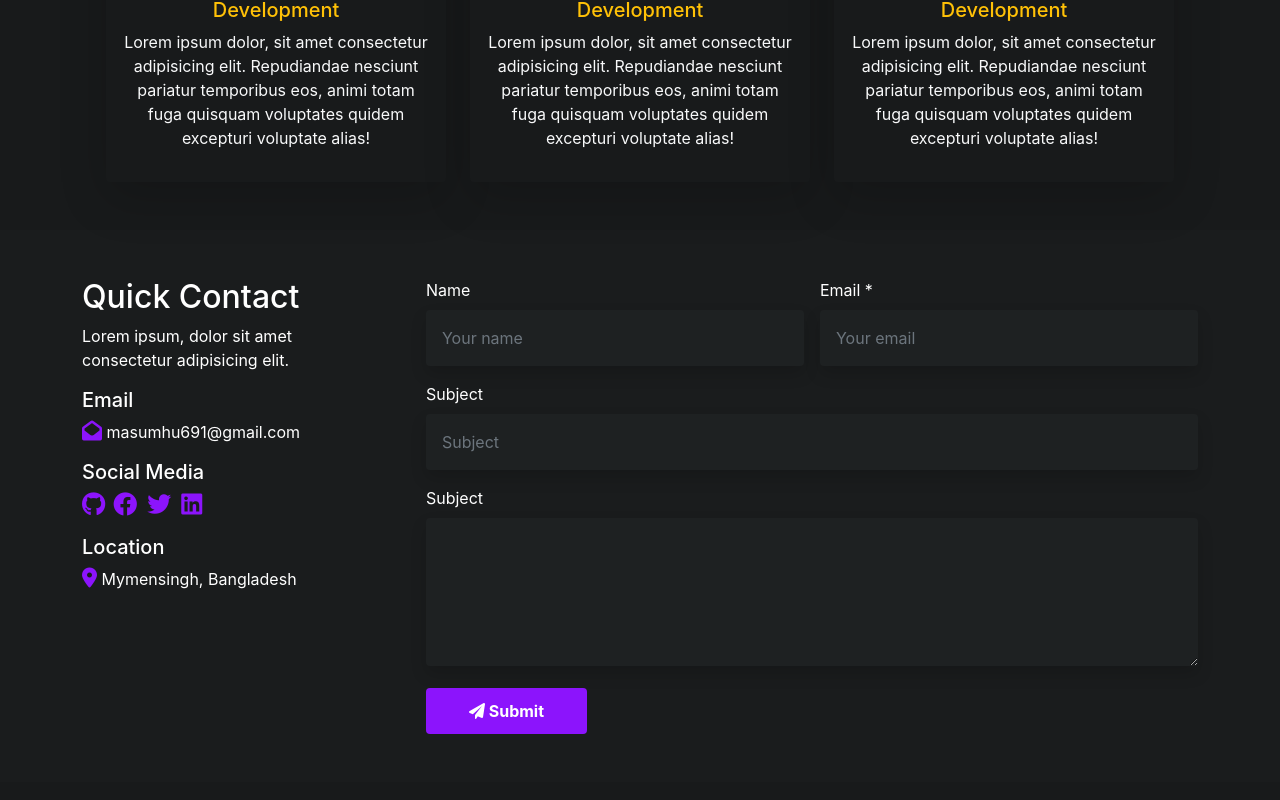
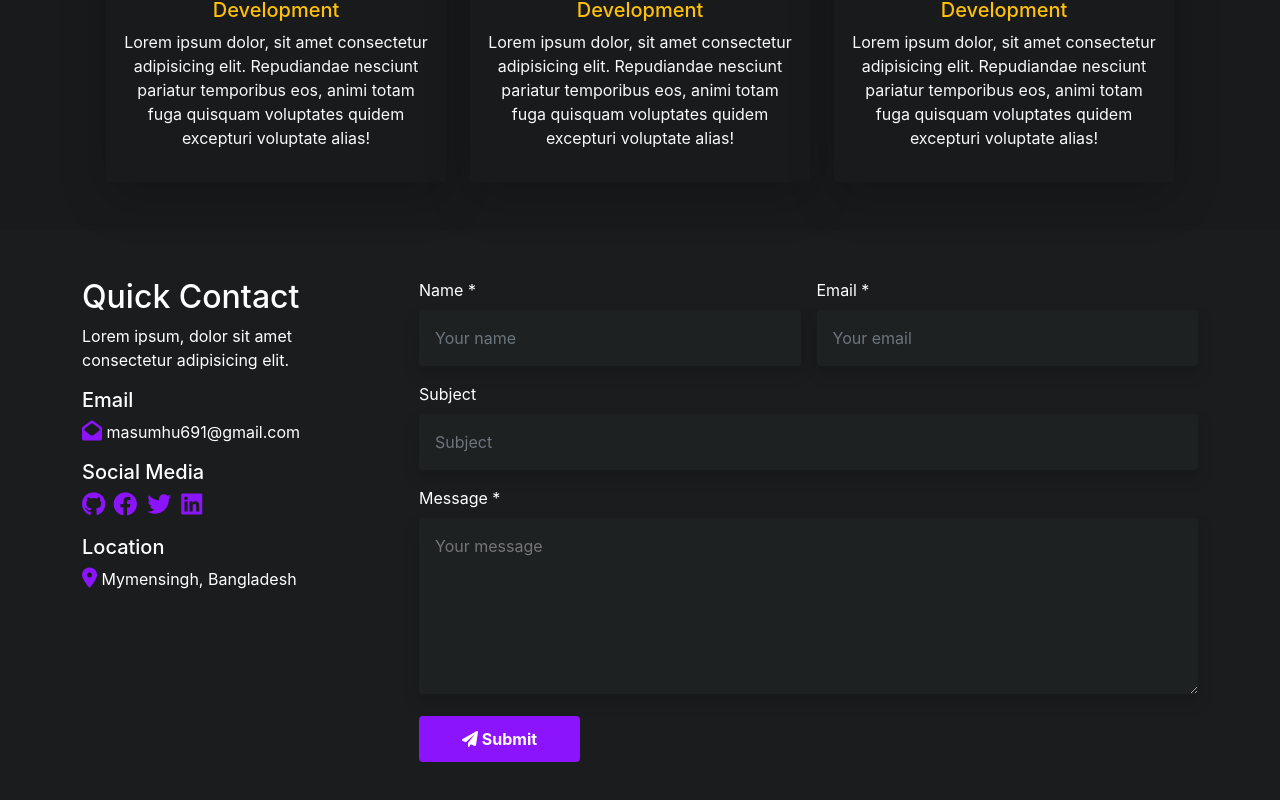
Before and after one commit to masum691/masum-portfolio, a React (Create React App) app: page / in a window 1280 px wide. Shown: the part 1804-2604 px from the top of the page. Built offline with nearby package versions, Linux system fonts and the light colour scheme; a web font is replaced by a local one.

Commit message:
required input field

```diff
--- a/src/Pages/Home/Contact/Contact.js
+++ b/src/Pages/Home/Contact/Contact.js
@@ -23,8 +23,8 @@ const Contact = () => {
                 <div>
                     <form class="row g-3 ps-lg-5 contact-form">
                         <div class="col-md-6">
-                            <label htmlFor="name" class="form-label">Name</label>
-                            <input type="text" class="form-control shadow border-0 p-3 name-input" id="inputEmail4" placeholder="Your name" />
+                            <label htmlFor="name" class="form-label">Name *</label>
+                            <input type="text" class="form-control shadow border-0 p-3 name-input" id="inputEmail4" placeholder="Your name" required/>
                         </div>
                         <div class="col-md-6">
                             <label htmlFor="email" class="form-label">Email *</label>
@@ -35,8 +35,8 @@ const Contact = () => {
                             <input type="email" class="form-control shadow border-0 p-3" placeholder="Subject" />
                         </div>
                         <div class="col-12">
-                            <label htmlFor="subject" class="form-label">Subject</label>
-                            <textarea className="rounded w-100 border-0 shadow" rows="6"></textarea>
+                            <label htmlFor="subject" class="form-label">Message *</label>
+                            <textarea className="rounded w-100 border-0 shadow p-3" rows="6" placeholder="Your message" required></textarea>
                         </div>
                         <div class="col-12">
                             <button type="submit" class=" btn submit-btn"><i class="fas fa-paper-plane"></i> Submit</button>
```
